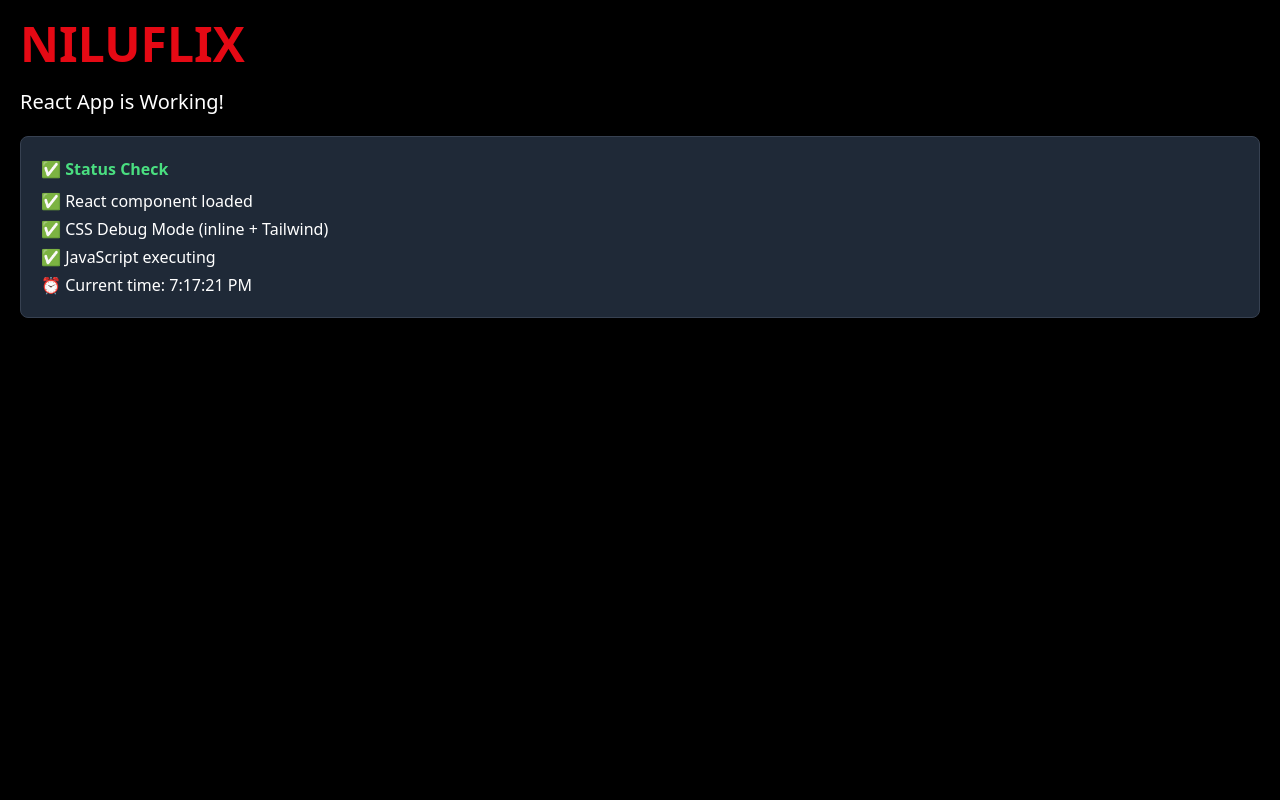
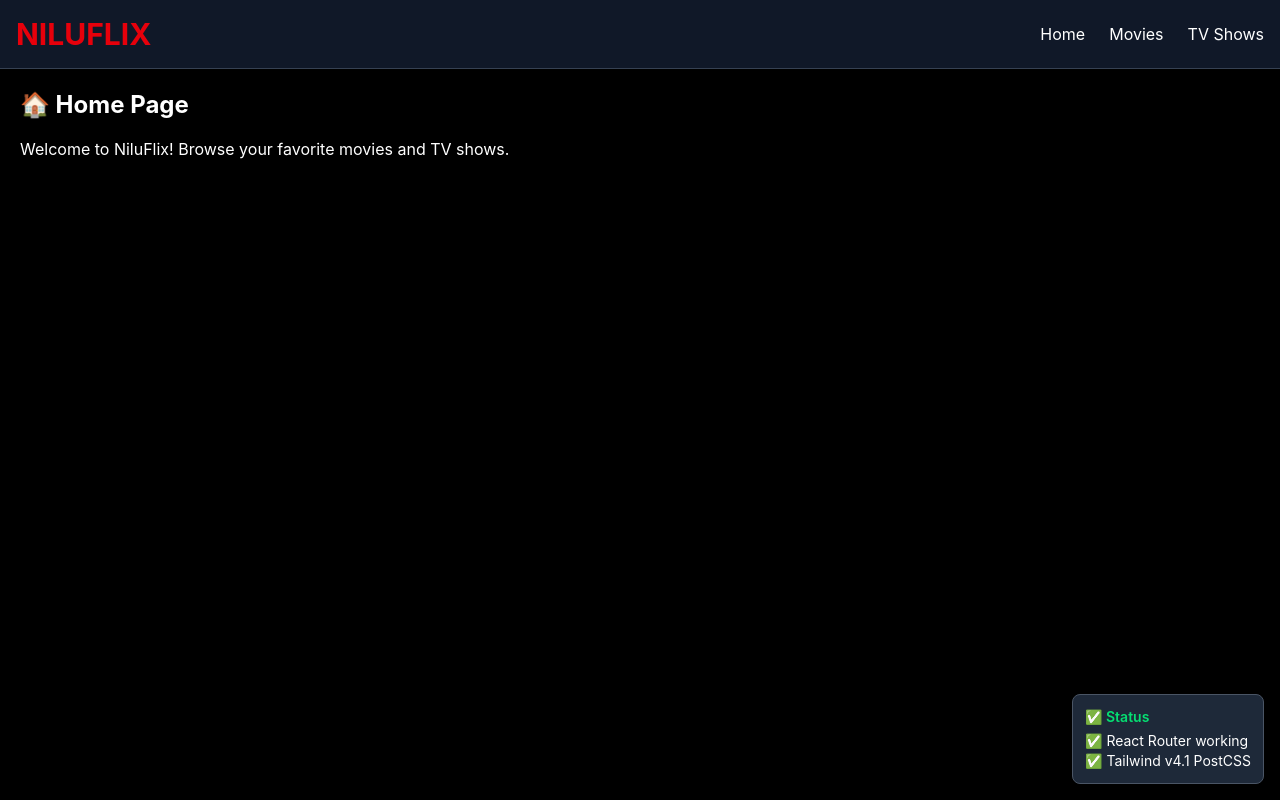
Before and after one commit to nilu/niluflix, a React app: page / in a window 1280 px wide. Built offline with nearby package versions, Linux system fonts and the light colour scheme.

Commit message:
ACTUAL thing

```diff
--- a/config/webpack.config.js
+++ b/config/webpack.config.js
@@ -43,7 +43,18 @@ module.exports = (env, argv) => {
         },
         {
           test: /\.css$/,
-          use: ['style-loader', 'css-loader'],
+          use: [
+            'style-loader',
+            'css-loader',
+            {
+              loader: 'postcss-loader',
+              options: {
+                postcssOptions: {
+                  config: path.resolve(__dirname, '../postcss.config.js'),
+                },
+              },
+            },
+          ],
         },
         {
           test: /\.(png|jpe?g|gif|svg)$/i,
--- /dev/null
+++ b/postcss.config.js
@@ -0,0 +1,5 @@
+module.exports = {
+  plugins: {
+    '@tailwindcss/postcss': {},
+  },
+}
--- a/src/renderer/App.tsx
+++ b/src/renderer/App.tsx
@@ -1,6 +1,29 @@
 import React from 'react';
+import { BrowserRouter as Router, Routes, Route, Link } from 'react-router-dom';
 
 console.log('App.tsx loaded!');
+
+// Simple test pages for navigation
+const HomePage = () => (
+  <div className="p-5">
+    <h2 className="text-2xl font-bold mb-4">🏠 Home Page</h2>
+    <p>Welcome to NiluFlix! Browse your favorite movies and TV shows.</p>
+  </div>
+);
+
+const MoviesPage = () => (
+  <div className="p-5">
+    <h2 className="text-2xl font-bold mb-4">🎬 Movies</h2>
+    <p>Discover amazing movies here.</p>
+  </div>
+);
+
+const TVShowsPage = () => (
+  <div className="p-5">
+    <h2 className="text-2xl font-bold mb-4">📺 TV Shows</h2>
+    <p>Browse your favorite TV series.</p>
+  </div>
+);
 
 const App: React.FC = () => {
   console.log('App component rendering...');
@@ -10,23 +33,38 @@ const App: React.FC = () => {
   }, []);
 
   return (
-    <div className="bg-black text-white min-h-screen p-5 font-sans" style={{backgroundColor: '#000', color: '#fff', minHeight: '100vh', padding: '20px'}}>
-      <h1 className="text-red-600 text-5xl font-bold mb-5" style={{color: '#e50914', fontSize: '3rem', fontWeight: 'bold', marginBottom: '20px'}}>
-        NILUFLIX
-      </h1>
+    <Router>
+      <div className="bg-black text-white min-h-screen">
+        {/* Header with Navigation */}
+        <header className="bg-gray-900 border-b border-gray-700 p-4">
+          <div className="flex items-center justify-between">
+            <h1 className="text-red-600 text-3xl font-bold">NILUFLIX</h1>
 
-      <p className="text-xl mb-5" style={{fontSize: '1.25rem', marginBottom: '20px'}}>
-        React App is Working!
-      </p>
+            <nav className="flex space-x-6">
+              <Link to="/" className="text-white hover:text-red-500 transition-colors">Home</Link>
+              <Link to="/movies" className="text-white hover:text-red-500 transition-colors">Movies</Link>
+              <Link to="/tv" className="text-white hover:text-red-500 transition-colors">TV Shows</Link>
+            </nav>
+          </div>
+        </header>
 
-      <div className="bg-gray-900 border border-gray-700 p-5 rounded-lg mt-5" style={{backgroundColor: '#1f2937', border: '1px solid #374151', padding: '20px', borderRadius: '8px', marginTop: '20px'}}>
-        <h2 className="text-green-400 mb-2 font-semibold" style={{color: '#4ade80', marginBottom: '8px', fontWeight: '600'}}>✅ Status Check</h2>
-        <p className="mb-1" style={{marginBottom: '4px'}}>✅ React component loaded</p>
-        <p className="mb-1" style={{marginBottom: '4px'}}>✅ CSS Debug Mode (inline + Tailwind)</p>
-        <p className="mb-1" style={{marginBottom: '4px'}}>✅ JavaScript executing</p>
-        <p>⏰ Current time: {new Date().toLocaleTimeString()}</p>
+        {/* Main Content */}
+        <main>
+          <Routes>
+            <Route path="/" element={<HomePage />} />
+            <Route path="/movies" element={<MoviesPage />} />
+            <Route path="/tv" element={<TVShowsPage />} />
+          </Routes>
+        </main>
+
+        {/* Status Check */}
+        <div className="fixed bottom-4 right-4 bg-gray-800 border border-gray-600 p-3 rounded-lg text-sm">
+          <h3 className="text-green-400 font-semibold mb-1">✅ Status</h3>
+          <p>✅ React Router working</p>
+          <p>✅ Tailwind v4.1 PostCSS</p>
+        </div>
       </div>
-    </div>
+    </Router>
   );
 };
 
--- a/src/renderer/input.css
+++ b/src/renderer/input.css
@@ -8,20 +8,6 @@
   --color-netflix-gray-dark: #141414;
   --color-netflix-gray-medium: #2F2F2F;
   --color-netflix-gray-light: #767676;
-
-  --animate-fade-in: fadeIn 0.5s ease-in-out;
-  --animate-slide-up: slideUp 0.3s ease-out;
-}
-
-/* Custom keyframes */
-@keyframes fadeIn {
-  0% { opacity: 0; }
-  100% { opacity: 1; }
-}
-
-@keyframes slideUp {
-  0% { transform: translateY(10px); opacity: 0; }
-  100% { transform: translateY(0); opacity: 1; }
 }
 
 /* Custom styles can go here */
--- a/src/renderer/output.css
+++ b/src/renderer/output.css
@@ -20,7 +20,9 @@
     --color-blue-600: oklch(54.6% 0.245 262.881);
     --color-gray-300: oklch(87.2% 0.01 258.338);
     --color-gray-400: oklch(70.7% 0.022 261.325);
+    --color-gray-600: oklch(44.6% 0.03 256.802);
     --color-gray-700: oklch(37.3% 0.034 259.733);
+    --color-gray-800: oklch(27.8% 0.033 256.848);
     --color-gray-900: oklch(21% 0.034 264.665);
     --color-black: #000;
     --color-white: #fff;
@@ -42,10 +44,10 @@
     --text-xl--line-height: calc(1.75 / 1.25);
     --text-2xl: 1.5rem;
     --text-2xl--line-height: calc(2 / 1.5);
+    --text-3xl: 1.875rem;
+    --text-3xl--line-height: calc(2.25 / 1.875);
     --text-4xl: 2.25rem;
     --text-4xl--line-height: calc(2.5 / 2.25);
-    --text-5xl: 3rem;
-    --text-5xl--line-height: 1;
     --text-6xl: 3.75rem;
     --text-6xl--line-height: 1;
     --font-weight-medium: 500;
@@ -236,6 +238,12 @@
   .right-2 {
     right: calc(var(--spacing) * 2);
   }
+  .right-4 {
+    right: calc(var(--spacing) * 4);
+  }
+  .bottom-4 {
+    bottom: calc(var(--spacing) * 4);
+  }
   .left-3 {
     left: calc(var(--spacing) * 3);
   }
@@ -272,9 +280,6 @@
   .mt-4 {
     margin-top: calc(var(--spacing) * 4);
   }
-  .mt-5 {
-    margin-top: calc(var(--spacing) * 5);
-  }
   .mt-8 {
     margin-top: calc(var(--spacing) * 8);
   }
@@ -289,9 +294,6 @@
   }
   .mb-4 {
     margin-bottom: calc(var(--spacing) * 4);
-  }
-  .mb-5 {
-    margin-bottom: calc(var(--spacing) * 5);
   }
   .mb-6 {
     margin-bottom: calc(var(--spacing) * 6);
@@ -503,6 +505,13 @@
       margin-inline-end: calc(calc(var(--spacing) * 4) * calc(1 - var(--tw-space-x-reverse)));
     }
   }
+  .space-x-6 {
+    :where(& > :not(:last-child)) {
+      --tw-space-x-reverse: 0;
+      margin-inline-start: calc(calc(var(--spacing) * 6) * var(--tw-space-x-reverse));
+      margin-inline-end: calc(calc(var(--spacing) * 6) * calc(1 - var(--tw-space-x-reverse)));
+    }
+  }
   .truncate {
     overflow: hidden;
     text-overflow: ellipsis;
@@ -544,6 +553,9 @@
   }
   .border-gray-400 {
     border-color: var(--color-gray-400);
+  }
+  .border-gray-600 {
+    border-color: var(--color-gray-600);
   }
   .border-gray-700 {
     border-color: var(--color-gray-700);
@@ -598,6 +610,9 @@
   }
   .bg-gray-700 {
     background-color: var(--color-gray-700);
+  }
+  .bg-gray-800 {
+    background-color: var(--color-gray-800);
   }
   .bg-gray-900 {
     background-color: var(--color-gray-900);
@@ -746,20 +761,17 @@
   .text-center {
     text-align: center;
   }
-  .font-sans {
-    font-family: var(--font-sans);
-  }
   .text-2xl {
     font-size: var(--text-2xl);
     line-height: var(--tw-leading, var(--text-2xl--line-height));
   }
+  .text-3xl {
+    font-size: var(--text-3xl);
+    line-height: var(--tw-leading, var(--text-3xl--line-height));
+  }
   .text-4xl {
     font-size: var(--text-4xl);
     line-height: var(--tw-leading, var(--text-4xl--line-height));
-  }
-  .text-5xl {
-    font-size: var(--text-5xl);
-    line-height: var(--tw-leading, var(--text-5xl--line-height));
   }
   .text-base {
     font-size: var(--text-base);
@@ -957,6 +969,13 @@
     &:hover {
       @media (hover: hover) {
         color: var(--color-red-400);
+      }
+    }
+  }
+  .hover\:text-red-500 {
+    &:hover {
+      @media (hover: hover) {
+        color: var(--color-red-500);
       }
     }
   }
```
Also changed, not shown: package.json (+4 -3 lines), 1 other file (tests, documents, lock files or other folders).
